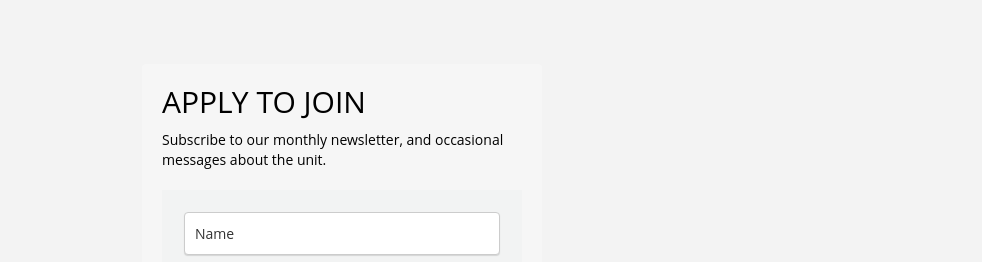
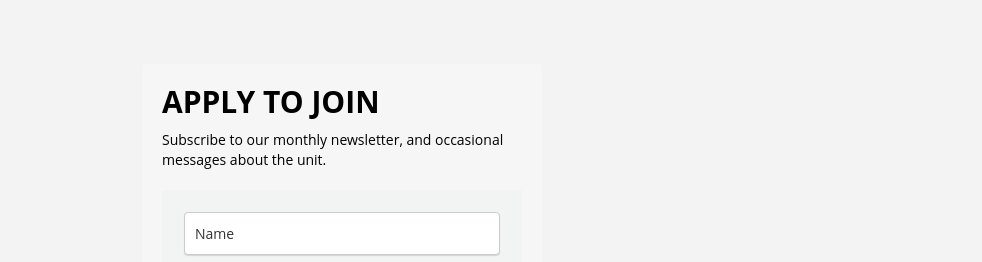
Before and after one commit to coadalightfoot/coadalightfoot.github.com, a plain HTML site: page adalightfoot.org/apply/index.html in a window 1280 px wide. Shown: the part 367-629 px from the top of the page, 298-1280 px from the left. Drawn offline with nearby package versions, Linux system fonts and the light colour scheme; a web font is replaced by a local one.

Commit message:
Update index.html

```diff
--- a/adalightfoot.org/apply/index.html
+++ b/adalightfoot.org/apply/index.html
@@ -315,7 +315,7 @@
     <div class="ml-form-embedWrapper embedForm">
       <div class="ml-form-embedBody ml-form-embedBodyDefault row-form">
         <div class="ml-form-embedContent" style="">
-          <h4>APPLY TO JOIN</h4>
+          <h4><strong>APPLY TO JOIN</strong></h4>
           <p>Subscribe to our monthly newsletter, and occasional messages about the unit.</p>
         </div>
         <form class="ml-block-form" action="https://static.mailerlite.com/webforms/submit/b6d2b7" data-code="b6d2b7" method="post" target="_blank">
```
